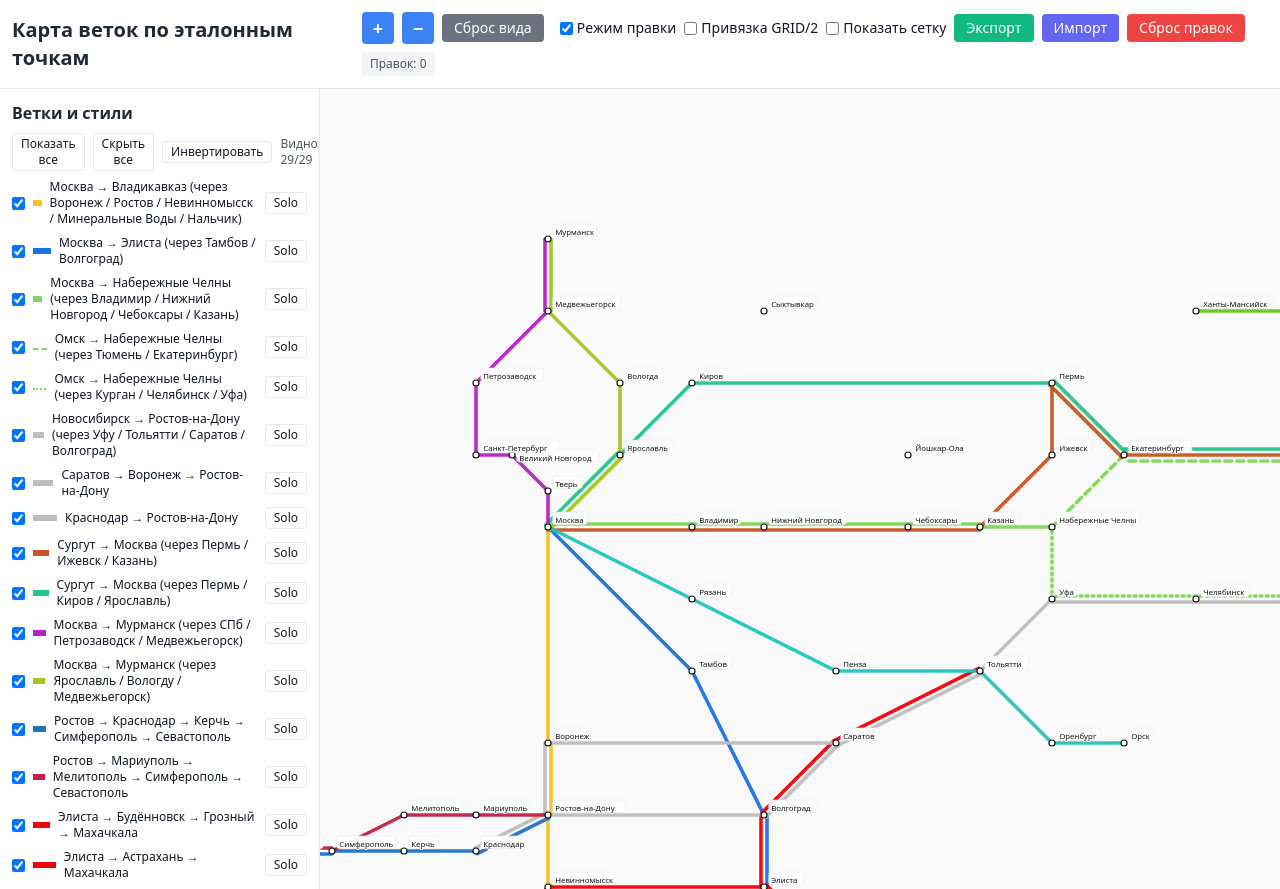
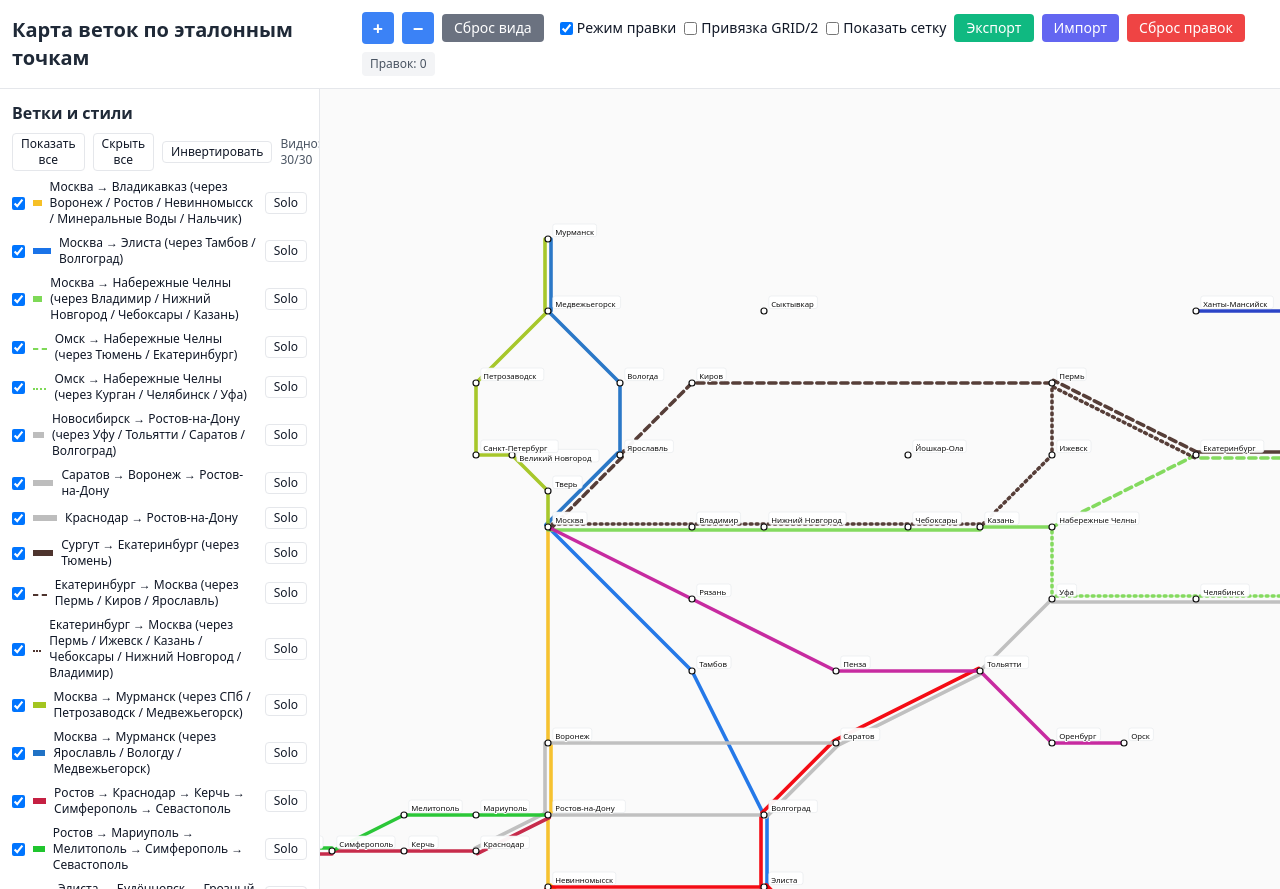
Before and after one commit to hhwwwww1414/DriveMetro, a React (Vite) app: page / in a window 1280 px wide. Built offline with nearby package versions, Linux system fonts and the light colour scheme.

Commit message:
Update App.tsx

```diff
--- a/src/App.tsx
+++ b/src/App.tsx
@@ -34,7 +34,7 @@ const BASE_POS: Record<string, XY> = {
   "Воронеж": {x:-120, y:840},
   "Горно-Алтайск": {x:1680, y:720},
   "Грозный": {x:360, y:1440},
-  "Екатеринбург": {x:840, y:360},
+  "Екатеринбург": {x:960, y:360},
   "Ижевск": {x:720, y:360},
   "Иркутск": {x:2040, y:480},
   "Йошкар-Ола": {x:480, y:360},
@@ -174,9 +174,11 @@ const RAW_LINES: Omit<LineDef,'color'>[] = [
 
   // --- НОВЫЕ ВЕТКИ ПО ТВОЕМУ СПИСКУ ---
   // 1) Сургут → Москва (через Пермь / Ижевск / Казань)
-  { id:'SRG-MSK-IZH', name:'Сургут → Москва (через Пермь / Ижевск / Казань)', style:'solid', path: route(['Сургут','Тюмень','Екатеринбург','Пермь','Ижевск','Казань','Чебоксары','Нижний Новгород','Владимир','Москва']) },
-  // 2) Сургут → Москва (через Пермь / Киров / Ярославль)
-  { id:'SRG-MSK-KIR', name:'Сургут → Москва (через Пермь / Киров / Ярославль)', style:'solid', path: route(['Сургут','Тюмень','Екатеринбург','Пермь','Киров','Ярославль','Москва']) },
+    // 2) Сургут → Москва (через Пермь / Киров / Ярославль)
+  // Северная связка: общий тёмно-коричневый цвет
+  { id:'SRG-EKB', name:'Сургут → Екатеринбург (через Тюмень)', style:'solid', path: route(['Сургут','Тюмень','Екатеринбург']) },
+  { id:'EKB-MSK-KIR', name:'Екатеринбург → Москва (через Пермь / Киров / Ярославль)', style:'dashed', path: route(['Екатеринбург','Пермь','Киров','Ярославль','Москва']) },
+  { id:'EKB-MSK-IZH', name:'Екатеринбург → Москва (через Пермь / Ижевск / Казань / Чебоксары / Нижний Новгород / Владимир)', style:'dotted', path: route(['Екатеринбург','Пермь','Ижевск','Казань','Чебоксары','Нижний Новгород','Владимир','Москва']) },
   // 3) Москва → Мурманск (через СПб / Петрозаводск / Медвежьегорск)
   { id:'MSK-MUR-SPB', name:'Москва → Мурманск (через СПб / Петрозаводск / Медвежьегорск)', style:'solid', path: route(['Москва','Тверь','Великий Новгород','Санкт-Петербург','Петрозаводск','Медвежьегорск','Мурманск']) },
   // 4) Москва → Мурманск (через Ярославль / Вологду / Медвежьегорск)
@@ -230,6 +232,11 @@ const COLOR_OVERRIDES: Record<string,string> = {
   'OMSK-NCH-IZH': '#7ED957',
   'OMSK-NCH-UFA': '#7ED957',
   'OMSK-VVO': '#7ED957',
+
+  // Тёмно-коричневая северная связка (Сургут ↔ Екатеринбург ↔ Москва)
+  'SRG-EKB': '#4E342E',
+  'EKB-MSK-KIR': '#4E342E',
+  'EKB-MSK-IZH': '#4E342E',
 
   // Единый цвет для "Элистинского коридора" от Москвы
   'MSK-VLG': '#1A73E8',            // Москва → Элиста (через Тамбов / Волгоград)
@@ -424,8 +431,9 @@ export default function MetroBranches(){
     expectPath('MSK-VLG','Москва','Элиста', 2);
     expectPath('TLT-VLG-PURPLE','Тольятти','Волгоград', 3);
         // Новые регресс-тесты для добавленных веток
-    expectPath('SRG-MSK-IZH','Сургут','Москва', 6);
-    expectPath('SRG-MSK-KIR','Сургут','Москва', 4);
+    expectPath('SRG-EKB','Сургут','Екатеринбург', 3);
+    expectPath('EKB-MSK-KIR','Екатеринбург','Москва', 5);
+    expectPath('EKB-MSK-IZH','Екатеринбург','Москва', 8);
     expectPath('MSK-MUR-SPB','Москва','Мурманск', 5);
     expectPath('MSK-MUR-YAR','Москва','Мурманск', 4);
     // Южные и крымские коридоры
```
